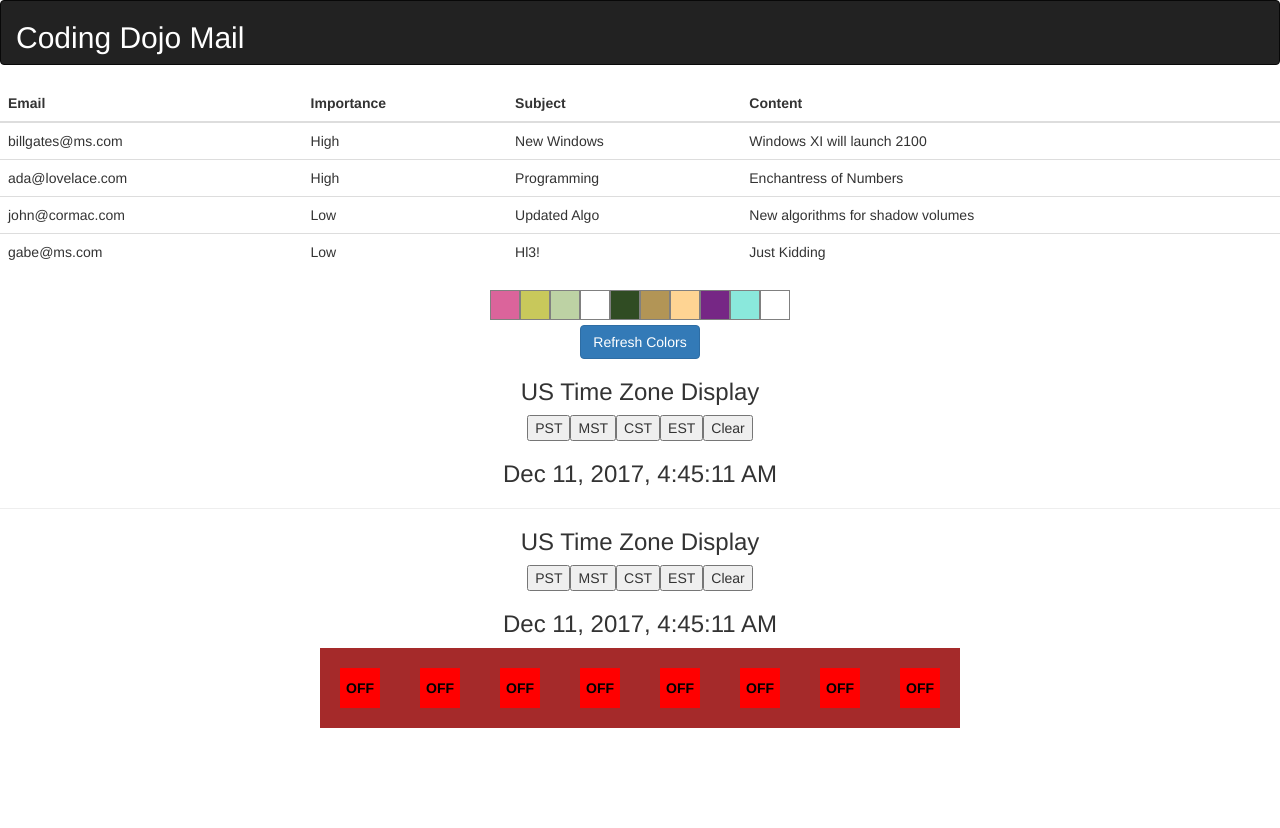
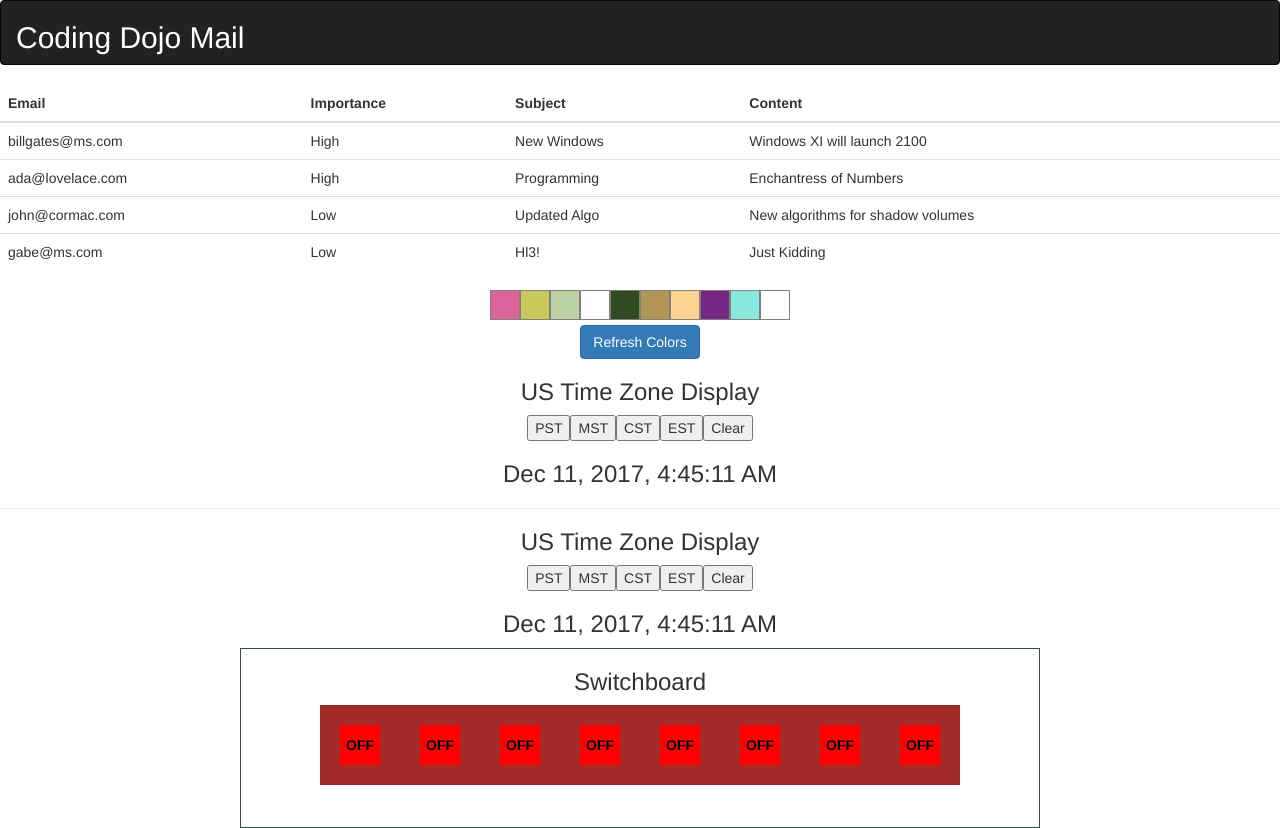
Before and after one commit to codingdojo-dkitzmiller/dojomail, an Angular app: page / in a window 1280 px wide. Before the commit the page ends 800 px from the top, so only its background shows below. Built offline with nearby package versions, Linux system fonts and the light colour scheme.

Commit message:
fixed center of switchboard

```diff
--- a/src/app/switch-board/switch-board.component.css
+++ b/src/app/switch-board/switch-board.component.css
@@ -0,0 +1,9 @@
+.switchboard {
+    width: 800px;
+    height: 180px;
+    border: 1px solid darkslategray;
+    text-align: center;
+    display: block;
+    margin-left: auto;
+    margin-right: auto;
+}
--- a/src/app/switch-board/switch-board.component.html
+++ b/src/app/switch-board/switch-board.component.html
@@ -1,4 +1,5 @@
-<div class='text-center'>
+<div class='text-center switchboard'>
+    <h3>Switchboard</h3>
 <app-onoff-switch></app-onoff-switch>
 <app-onoff-switch></app-onoff-switch>
 <app-onoff-switch></app-onoff-switch>
```
